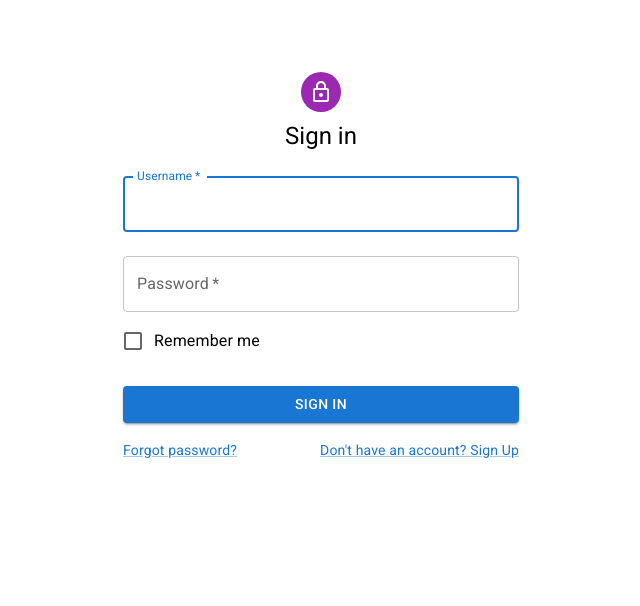
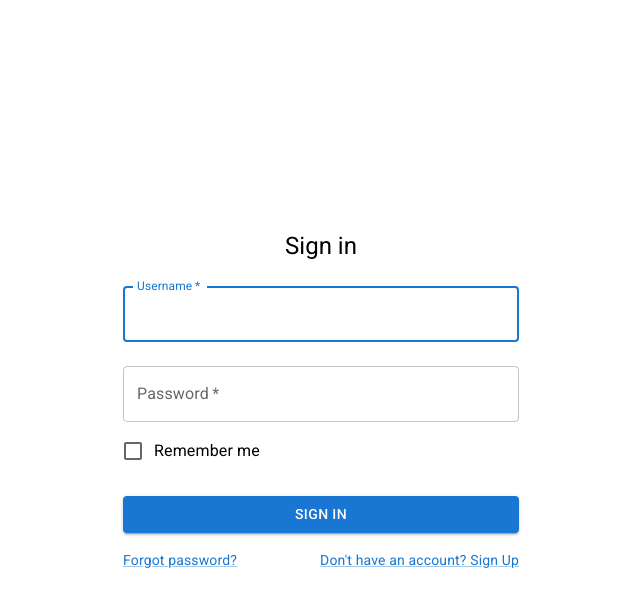
Before and after one commit to gabriel-moura2/fake-astro, a Next.js app: page /login in a window 1280 px wide. Shown: the top 606 px of the page, without its empty margins (319-959 px from the left). Built offline with nearby package versions, Linux system fonts and the light colour scheme.

Commit message:
Centralizando login

```diff
--- a/pages/index.jsx
+++ b/pages/index.jsx
@@ -2,11 +2,15 @@ import Head from 'next/head';
 import { useRouter } from 'next/router';
 import React, { useState } from 'react';
 import { AppNavBar } from '../src/components';
+import { HomeScreen } from '../src/screens';
 
 export default function Home() {
 	const router = useRouter();
    	const [sessionId, setSessionId] = useState(router.query.hash ?? "");
    	const isUserLogged = () => (sessionId ? true : false);
+	const [screen, setScreen] = useState(0);
+
+	const screens = [<HomeScreen/>];
 
 	return (
 		<div>
@@ -18,6 +22,7 @@ export default function Home() {
 			</Head>
 			<main>
 				<AppNavBar userLogged={isUserLogged()} logoutFunction={(e) => setSessionId("")} />
+				{screens[screen]}
 			</main>
     	</div>
   )
--- a/pages/login.jsx
+++ b/pages/login.jsx
@@ -1,7 +1,9 @@
 import React, {useState} from 'react';
+import Head from 'next/head';
 import { useRouter } from 'next/router';
 import { Container, Box, Avatar, Typography, TextField, FormControlLabel, Checkbox, Button, Grid, Link } from '@mui/material';
 import LockOutlinedIcon from '@mui/icons-material/LockOutlined';
+import '../styles/Login.module.css';
 
 const Login = (props) => {
 	const router = useRouter();
@@ -14,18 +16,21 @@ const Login = (props) => {
 	}
 
 	return (
+		<div className='container'>
+			<Head>
+				<title>Fake Astro - Login</title>
+				<meta name="description" content="Generated by create next app" />
+				<link rel="stylesheet" href="https://fonts.googleapis.com/css?family=Roboto:300,400,500,700&display=swap"/>
+				<meta name="viewport" content="initial-scale=1, width=device-width" />
+			</Head>
 			<Container component="main" maxWidth="xs">
 		        <Box
 		          sx={{
-            marginTop: 8,
 		            display: 'flex',
 		            flexDirection: 'column',
 		            alignItems: 'center',
 		          }}
 		        >
-          <Avatar sx={{ m: 1, bgcolor: 'secondary.main' }}>
-            <LockOutlinedIcon />
-          </Avatar>
 		          <Typography component="h1" variant="h5">
 		            Sign in
 		          </Typography>
@@ -77,6 +82,7 @@ const Login = (props) => {
 		          </Box>
 		        </Box>
 		    </Container>
+		</div>
 	)
 }
 
--- /dev/null
+++ b/src/screens/index.jsx
@@ -0,0 +1,3 @@
+import HomeScreen from './HomeScreen';
+
+export { HomeScreen };
--- /dev/null
+++ b/styles/Login.module.css
@@ -0,0 +1,8 @@
+.container {
+  min-height: 100vh;
+  padding: 0 0.5rem;
+  display: flex;
+  flex-direction: column;
+  justify-content: center;
+  align-items: center;
+}
--- a/styles/globals.css
+++ b/styles/globals.css
@@ -11,6 +11,15 @@ a {
   text-decoration: none;
 }
 
+.container {
+  min-height: 100vh;
+  padding: 0 0.5rem;
+  display: flex;
+  flex-direction: column;
+  justify-content: center;
+  align-items: center;
+}
+
 * {
   box-sizing: border-box;
 }
```
Also changed, not shown: src/screens/HomeScreen.jsx (added, +11 -0 lines). Lines whose indentation alone changed are shown as unchanged.
